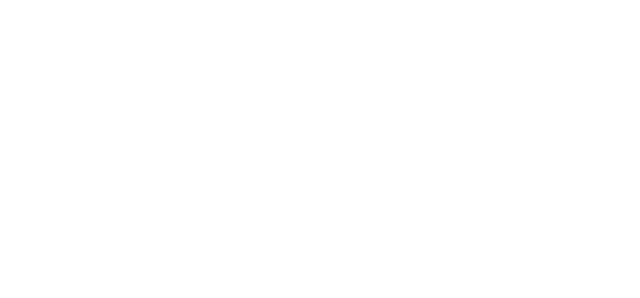
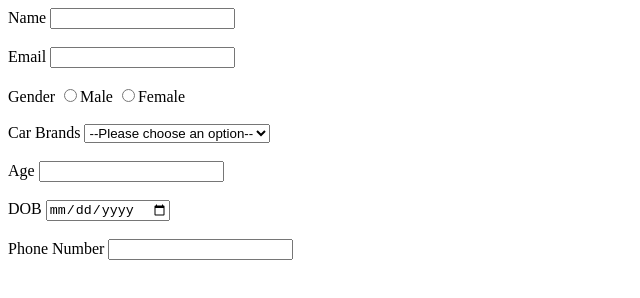
Before and after one commit to acciojob/signup-form-car-sanket723, a website: page main.html in a window 1280 px wide. Shown: the whole page, without its empty margins (0-640 px from the left). Drawn offline with Linux system fonts and the light colour scheme.

Commit message:
created a submission

```diff
--- a/main.html
+++ b/main.html
@@ -8,6 +8,39 @@
 
 <body>
 	<!-- the entire body must be written by student -->
+
+	<form action="/submit">
+
+		<label for="name">Name</label>
+		<input type="text" name="name" id="#name" required>
+		<br><br>
+		<label for="email">Email</label>
+		<input type="email" name="email" id="#email" required>
+		<br><br>
+		<label for="gender">Gender</label>
+		<input type="radio" name="gender" id="#gender_m" value="male" required>Male
+		<input type="radio" name="gender" id="#gender_f" value="female" required>Female
+		<br><br>
+		<label for="car">Car Brands</label>
+		<select required id="#cars" name="cars">
+			<option value="" disabled selected>--Please choose an option--</option>
+			<option value="BMW">BMW</option>
+			<option value="Audi">Audi</option>
+			<option value="Mercedez">Mercedez</option>
+		</select>
+		<br><br>
+		<label for="age">Age</label>
+		<input type="number" name="age" id="#age" required>
+		<br><br>
+		<label for="dob">DOB</label>
+		<input type="date" name="dob" id="#dob" required>
+		<br><br>
+		<label for="phone">Phone Number</label>
+		<input type="number" name="phone" id="#phone">
+
+
+	</form>
+
     <script type="text/javascript" src="./script.js">
 </script>
 
```
